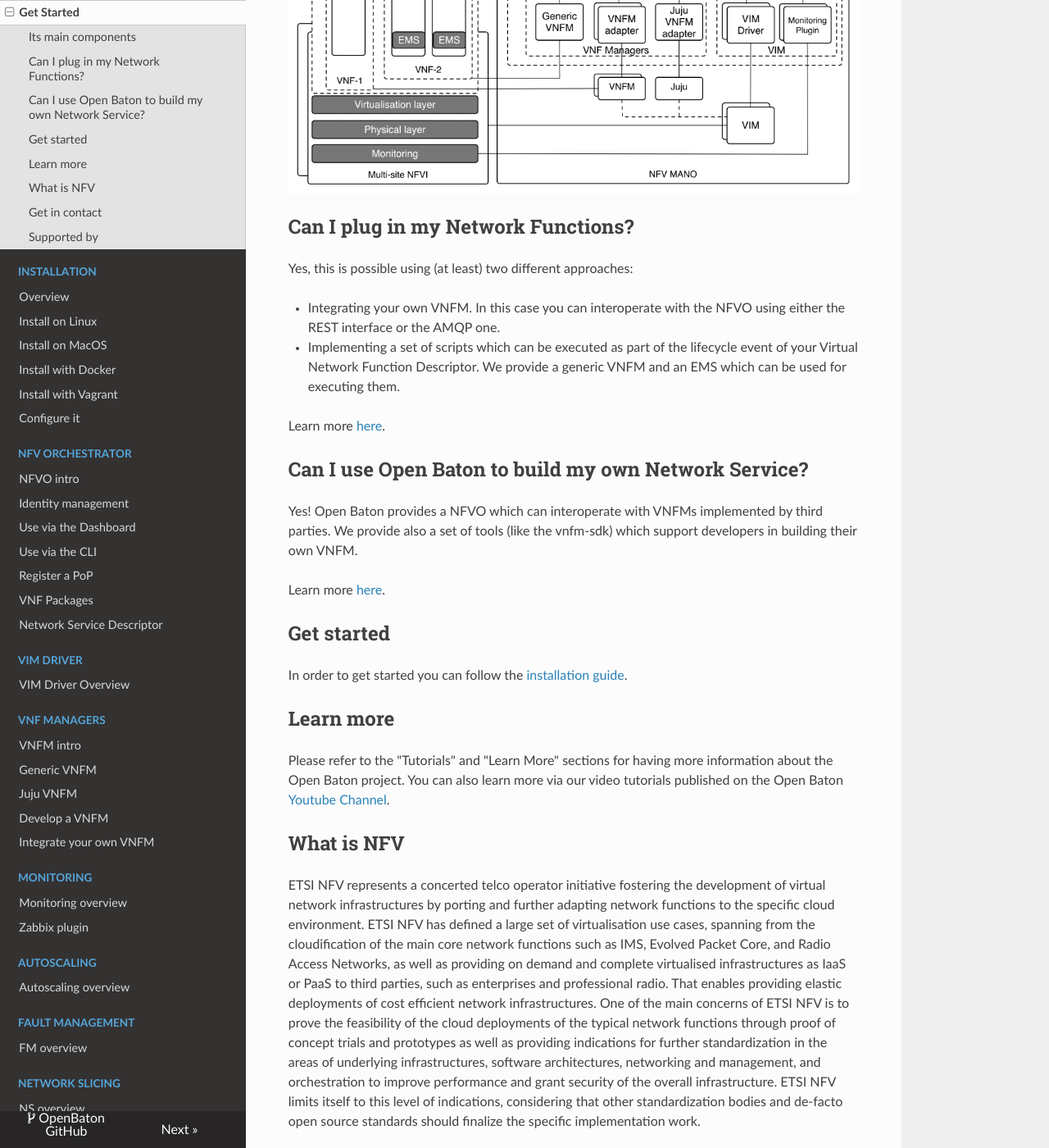
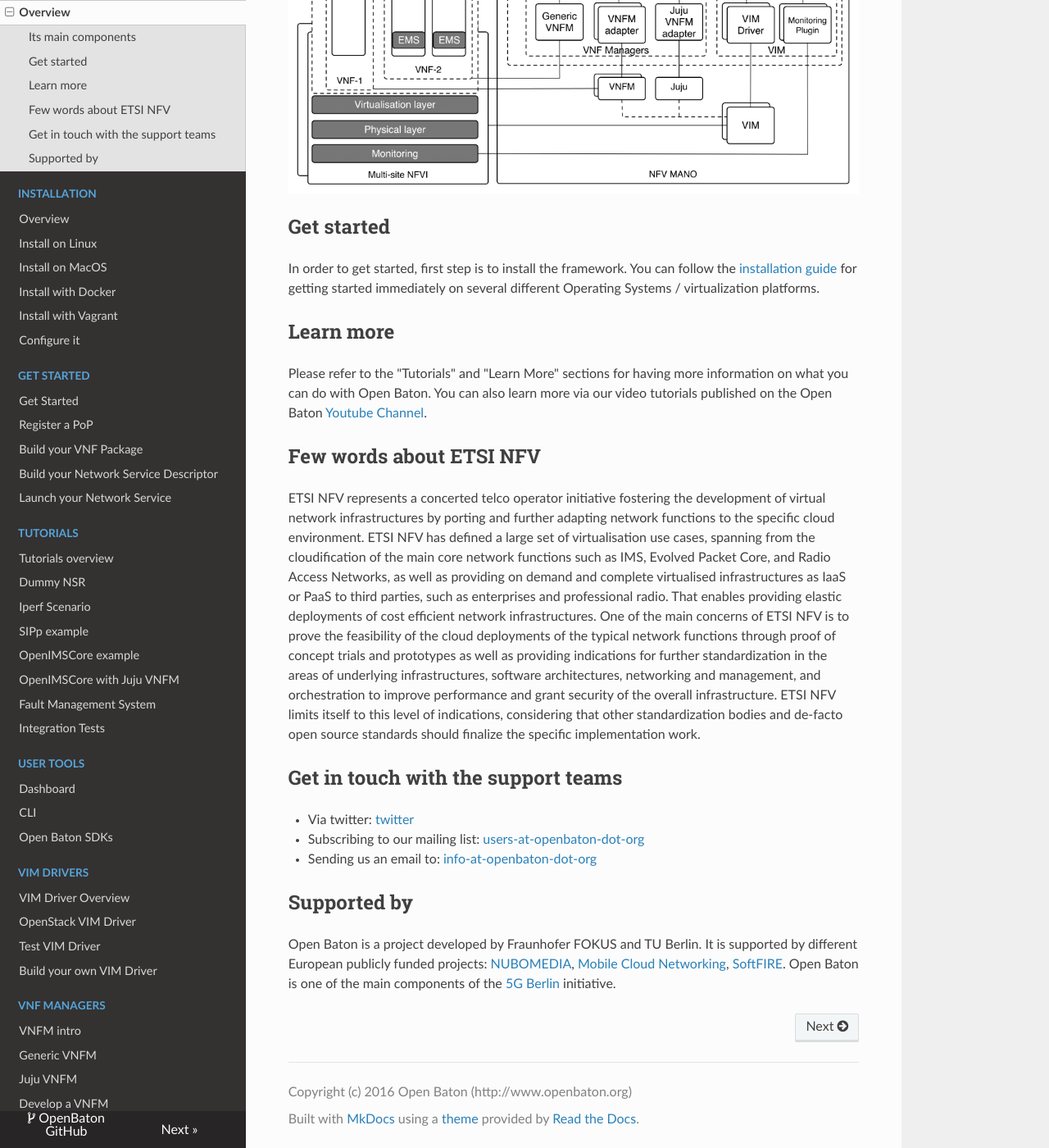
Before and after one commit to openbaton/docs, an MkDocs documentation site: the page built from docs/index.md, in a window 1280 px wide and 1400 px high, scrolled down 1165 px. Shown: the whole window at 82% size. Built offline with MkDocs 1.6.1, drawn with Linux system fonts in a browser that asks for light colours; nearby versions of some CDN libraries; old or Windows-style settings are respelled for this version of MkDocs; some of the changed text lies outside the part shown.

Commit message:
Modified documentation structure

```diff
--- a/docs/index.md
+++ b/docs/index.md
@@ -5,57 +5,43 @@
 Open Baton provides many different features and components:
 
 * A Network Function Virtualisation Orchestrator (NFVO) completely designed and implemented following the ETSI MANO specification. Read more [here][nfvo]
-* A generic Virtual Network Function Manager (VNFM) able to manage the lifecycle of VNFs based on their descriptors. Read more [here][vnfm-generic]
+* A generic Virtual Network Function Manager (VNFM) and Generic Element Management System (EMS) able to manage the lifecycle of VNFs based on their descriptors. Read more [here][vnfm-generic]
 * A Juju VNFM Adapter in order to deploy Juju Charms or Open Baton VNF Packages using the Juju VNFM. Read more [here][juju-vnfm]
-* A driver mechanism for adding and removing different type of VIMs without having to re-write anything in your orchestration logic. Read more [here][vim-driver]
+* A driver mechanism supporting different type of VIMs without having to re-write anything in the orchestration logic. Read more [here][vim-driver]
 * A powerful event engine based on a pub/sub mechanism for the dispatching of the lifecycle events execution. Read more [here][events]
 * An autoscaling engine which can be used for automatic runtime management of the scaling operation operations of your VNFs. Read more [here][autoscaling-system]
 * A fault management system which can be used for automatic runtime management of faults which may occur at any level. Read more [here][fm-system]
 * A network slicing engine which can be used to ensure a specific QoS for your NS. Read more [here][network-slicing-engine]
-* It integrates with the Zabbix monitoring system. Read more [here][zabbix-plugin]
-* A set of libraries (the openbaton-libs) which could be used for building your own VNFM. Read more [here][openbaton-libs]
+* A monitoring plugin integrating Zabbix as monitoring system. Read more [here][zabbix-plugin]
 * A [Marketplace][marketplace] useful for downloading VNFs compatible with the Open Baton NFVO and VNFMs. Read more at [here][marketplace-doc]
+* A set of libraries (in Java, Go and Python) which could be used for building your own VNFM. Read more [here][openbaton-libs]
 
 ![Open Baton architecture][architecture-release-4]
 
-## Can I plug in my Network Functions?
-Yes, this is possible using (at least) two different approaches:
-
-* Integrating your own VNFM. In this case you can interoperate with the NFVO using either the REST interface or the AMQP one.
-* Implementing a set of scripts which can be executed as part of the lifecycle event of your Virtual Network Function Descriptor. We provide a generic VNFM and an EMS which can be used for executing them.
-
-Learn more [here][nfvo-intro].
-
-## Can I use Open Baton to build my own Network Service?
-Yes! Open Baton provides a NFVO which can interoperate with VNFMs implemented by third parties. We provide also a set of tools (like the vnfm-sdk) which support developers in building their own VNFM.
-
-Learn more [here][nfvo-intro].
-
 ## Get started
-In order to get started you can follow the [installation guide][install-guide].
+In order to get started, first step is to install the framework. You can follow the [installation guide][install-guide] for getting started immediately on several different Operating Systems / virtualization platforms.
 
 ## Learn more
-Please refer to the "Tutorials" and "Learn More" sections for having more information about the Open Baton project. You can also learn more via our video tutorials published on the Open Baton [Youtube Channel][youtube].
+Please refer to the "Tutorials" and "Learn More" sections for having more information on what you can do with Open Baton. You can also learn more via our video tutorials published on the Open Baton [Youtube Channel][youtube].
 
-## What is NFV
+## Few words about ETSI NFV
 ETSI NFV represents a concerted telco operator initiative fostering the development of virtual network infrastructures by porting and further adapting network functions to the specific cloud environment.
 ETSI NFV has defined a large set of virtualisation use cases, spanning from the cloudification of the main core network functions such as IMS, Evolved Packet Core, and Radio Access Networks, as well as providing on demand and complete virtualised infrastructures as IaaS or PaaS to third parties, such as enterprises and professional radio.
 That enables providing elastic deployments of cost efficient network infrastructures.
 One of the main concerns of ETSI NFV is to prove the feasibility of the cloud deployments of the typical network functions through proof of concept trials and prototypes as well as providing indications for further standardization in the areas of underlying infrastructures, software architectures, networking and management, and orchestration to improve performance and grant security of the overall infrastructure.
 ETSI NFV limits itself to this level of indications, considering that other standardization bodies and de-facto open source standards should finalize the specific implementation work.
 
-## Get in contact
+## Get in touch with the support teams
 
 * Via twitter: [twitter][openbaton]
 * Subscribing to our mailing list: [users-at-openbaton-dot-org]
 * Sending us an email to: [info-at-openbaton-dot-org]
 
 ## Supported by
-Open Baton is a project developed by Fraunhofer FOKUS and TU Berlin. It is supported by different European publicly funded projects: [NUBOMEDIA][nubomedia], [Mobile Cloud Networking][mcn], [CogNet][cognet], [SoftFIRE][softfire]. Open Baton is one of the main components of the [5G Berlin][5g-berlin] initiative.
+Open Baton is a project developed by Fraunhofer FOKUS and TU Berlin. It is supported by different European publicly funded projects: [NUBOMEDIA][nubomedia], [Mobile Cloud Networking][mcn], [SoftFIRE][softfire]. Open Baton is one of the main components of the [5G Berlin][5g-berlin] initiative.
 
 [5g-berlin]: http://www.5g-berlin.org/
 [autoscaling-system]: https://github.com/openbaton/autoscaling
-[cognet]: http://www.cognet.5g-ppp.eu/cognet-in-5gpp/
 [fm-system]: https://github.com/openbaton/fm-system
 [network-slicing-engine]: https://github.com/openbaton/network-slicing-engine
 [info-at-openbaton-dot-org]: mailto:info@openbaton.org
--- a/mkdocs.yml
+++ b/mkdocs.yml
@@ -1,20 +1,32 @@
 site_name: OpenBaton Documentation
 pages:
-- ['index.md', 'Get Started', 'Get Started']
+- ['index.md', 'Overview', 'Overview']
 - ['nfvo-installation.md', 'Installation', 'Overview']
 - ['nfvo-installation-deb.md', 'Installation', 'Install on Linux']
 - ['nfvo-installation-mac.md', 'Installation', 'Install on MacOS']
 - ['nfvo-installation-docker.md', 'Installation', 'Install with Docker']
 - ['nfvo-installation-vagrant.md', 'Installation', 'Install with Vagrant']
 - ['nfvo-configuration.md', 'Installation', 'Configure it']
-- ['use.md', 'NFV Orchestrator', 'NFVO intro']
-- ['security.md', 'NFV Orchestrator', 'Identity management']
-- ['nfvo-how-to-use-gui.md', 'NFV Orchestrator', 'Use via the Dashboard']
-- ['nfvo-how-to-use-cli.md', 'NFV Orchestrator', 'Use via the CLI']
-- ['vim-instance.md', 'NFV Orchestrator', 'Register a PoP']
-- ['vnf-package.md', 'NFV Orchestrator', 'VNF Packages']
-- ['ns-descriptor.md', 'NFV Orchestrator', 'Network Service Descriptor']
-- ['vim-driver.md', 'VIM Driver', 'VIM Driver Overview']
+- ['use.md', 'Get Started', 'Get Started']
+- ['vim-instance.md', 'Get Started', 'Register a PoP']
+- ['vnf-package.md', 'Get Started', 'Build your VNF Package']
+- ['ns-descriptor.md', 'Get Started', 'Build your Network Service Descriptor']
+- ['launch-nsd.md', 'Get Started', 'Launch your Network Service']
+- ['tutorial.md', 'Tutorials', 'Tutorials overview']
+- ['dummy-NSR.md', 'Tutorials', 'Dummy NSR']
+- ['iperf-NSR.md', 'Tutorials', 'Iperf Scenario']
+- ['tutorial-sipp.md', 'Tutorials', 'SIPp example']
+- ['ims-NSR.md', 'Tutorials', 'OpenIMSCore example']
+- ['tutorial-juju.md', 'Tutorials', 'OpenIMSCore with Juju VNFM']
+- ['fms-sipp-tutorial.md', 'Tutorials', 'Fault Management System']
+- ['integration-test-use.md', 'Tutorials', 'Integration Tests']
+- ['nfvo-how-to-use-gui.md', 'User Tools', 'Dashboard']
+- ['nfvo-how-to-use-cli.md', 'User Tools', 'CLI']
+- ['nfvo-sdk.md', 'User Tools', 'Open Baton SDKs']
+- ['vim-driver.md', 'VIM Drivers', 'VIM Driver Overview']
+- ['openstack-driver.md', 'VIM Drivers', 'OpenStack VIM Driver']
+- ['test-driver.md', 'VIM Drivers', 'Test VIM Driver']
+- ['vim-driver-create.md', 'VIM Drivers', 'Build your own VIM Driver']
 - ['vnfm-intro.md', 'VNF Managers', 'VNFM intro']
 - ['vnfm-generic.md', 'VNF Managers', 'Generic VNFM']
 - ['vnfm-juju.md', 'VNF Managers', 'Juju VNFM']
@@ -26,18 +38,10 @@
 - ['fault-management.md', 'Fault Management', 'FM overview']
 - ['network-slicing.md', 'Network Slicing', 'NS overview']
 - ['marketplace.md', 'Marketplace', 'Marketplace overview']
-- ['tutorial.md', 'Tutorials', 'Tutorials overview']
-- ['dummy-NSR.md', 'Tutorials', 'Dummy NSR']
-- ['iperf-NSR.md', 'Tutorials', 'Iperf Scenario']
-- ['tutorial-sipp.md', 'Tutorials', 'SIPp example']
-- ['ims-NSR.md', 'Tutorials', 'OpenIMSCore example']
-- ['tutorial-juju.md', 'Tutorials', 'OpenIMSCore with Juju VNFM']
-- ['fms-sipp-tutorial.md', 'Tutorials', 'Fault Management System']
-- ['integration-test-use.md', 'Tutorials', 'Integration Tests']
-- ['nfvo-architecture.md', 'Learn more', 'NFVO Architecture']
-- ['vim-driver-create.md', 'Learn more', 'Create a VIM Driver']
-- ['nfvo-sdk.md', 'Learn more', 'Open Baton SDKs']
-- ['how-to-register-event.md', 'Learn more','The Event Mechanism tutorial']
+- ['nfvo-architecture.md', 'Learn More', 'NFVO Architecture']
+- ['how-to-register-event.md', 'Learn More','The Event Engine']
+- ['security.md', 'Learn More', 'Identity management']
+
 - ['FAQ.md', 'FAQ', 'FAQ']
 - ['**HIDDEN**': 'tosca-iperf-scenario.md']
 - ['**HIDDEN**': 'tosca-CSAR-onboarding.md']
```
Also changed, not shown: docs/use.md (+8 -9 lines), docs/launch-nsd.md (added), docs/openstack-driver.md (added), docs/test-driver.md (added).
